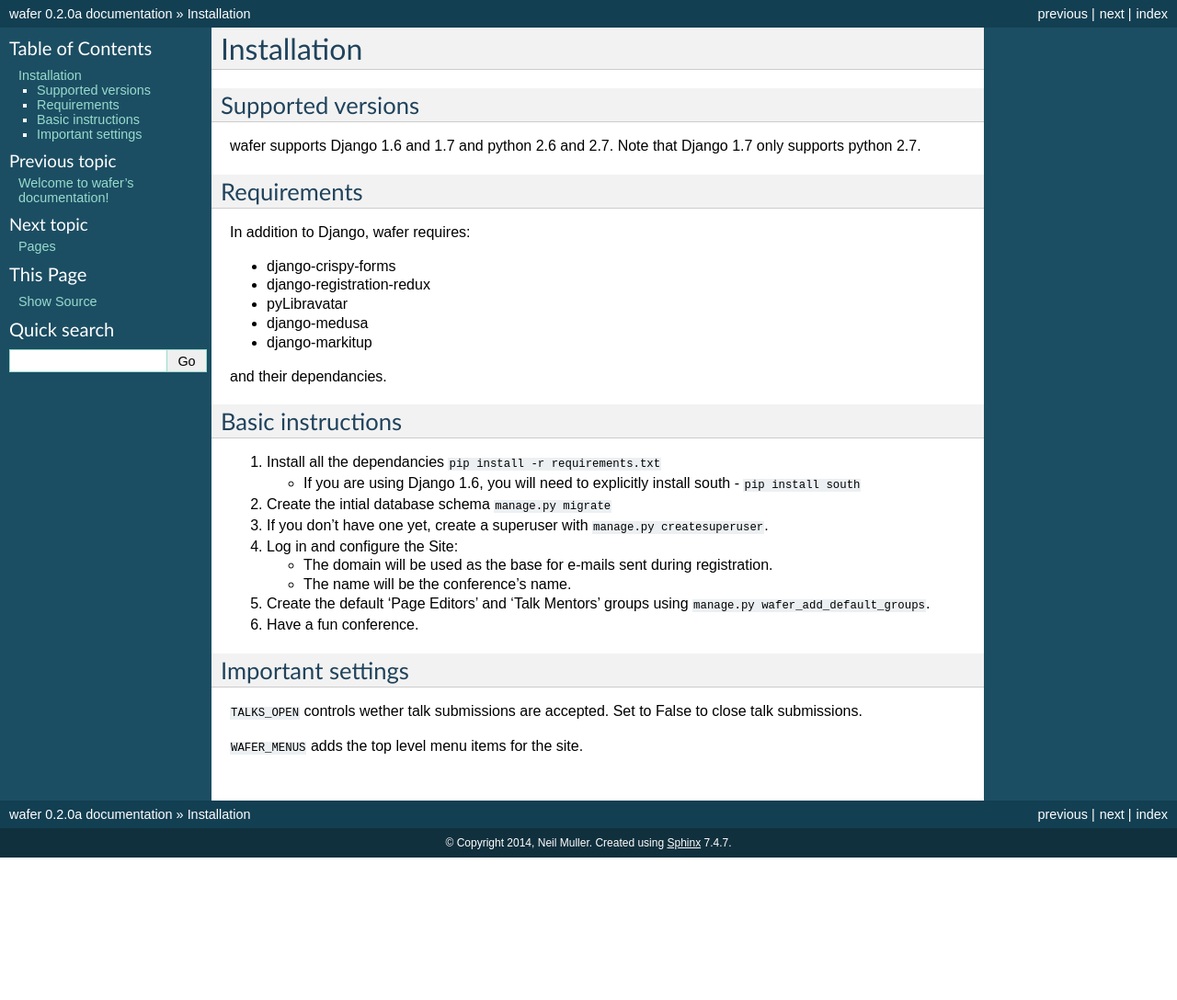
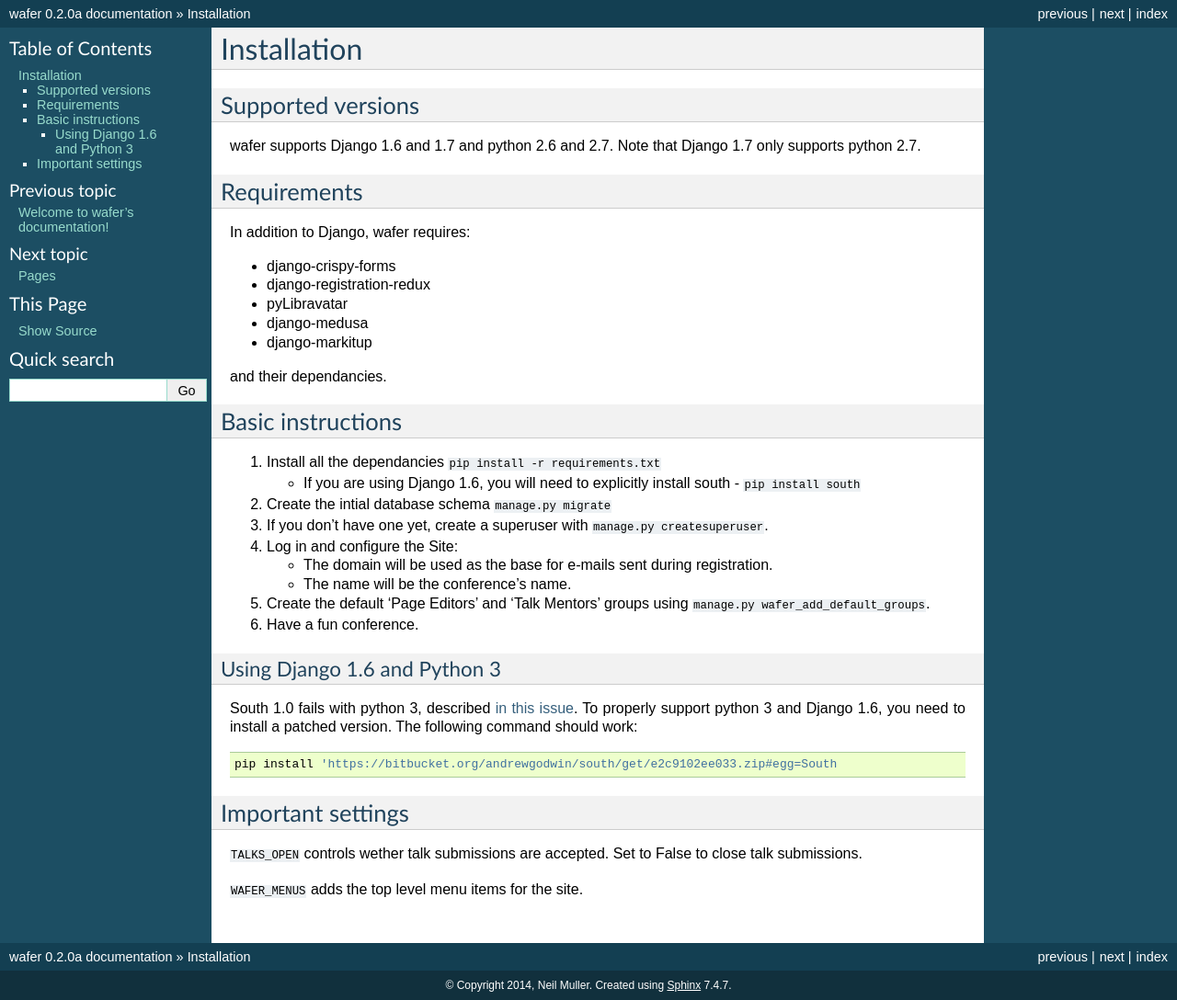
Before and after one commit to CTPUG/wafer, a Sphinx documentation site: the page built from docs/install.rst, in a window 1280 px wide. Shown: the whole page at 92% size. Built offline with Sphinx 7.4.7, drawn with Linux system fonts in a browser that asks for light colours; before the commit the page ends 933 px from its top, so only the background shows below that.

Commit message:
Add python 3 and south note to install documentation as well

```diff
--- a/docs/install.rst
+++ b/docs/install.rst
@@ -49,6 +49,17 @@
 
 #. Have a fun conference.
 
+Using Django 1.6 and Python 3
+-----------------------------
+
+South 1.0 fails with python 3, described `in this issue`_. To properly support
+python 3 and Django 1.6, you need to install a patched version. The following
+command should work::
+
+    pip install 'https://bitbucket.org/andrewgodwin/south/get/e2c9102ee033.zip#egg=South
+
+.. _in this issue: https://bitbucket.org/andrewgodwin/south/pull-request/162/fixed-a-python-3-incompatibility-by
+
 
 Important settings
 ==================
```
